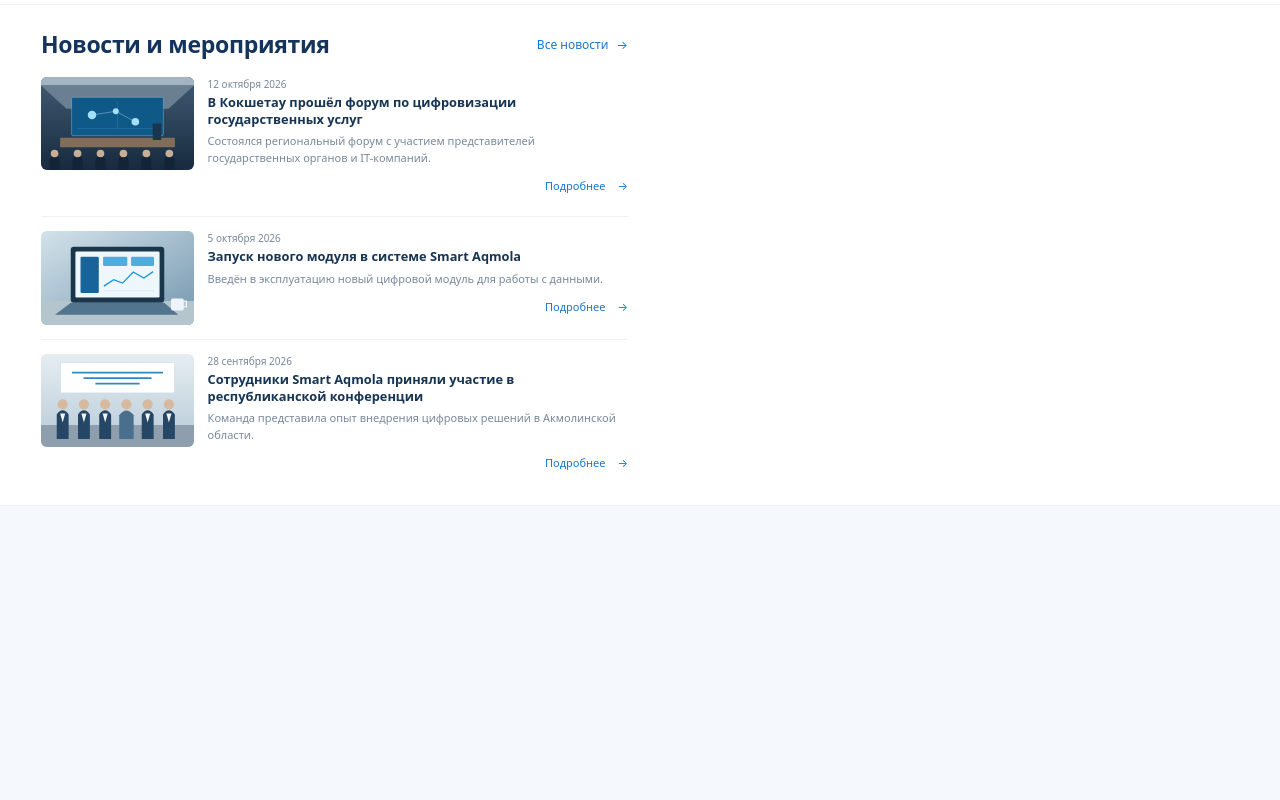
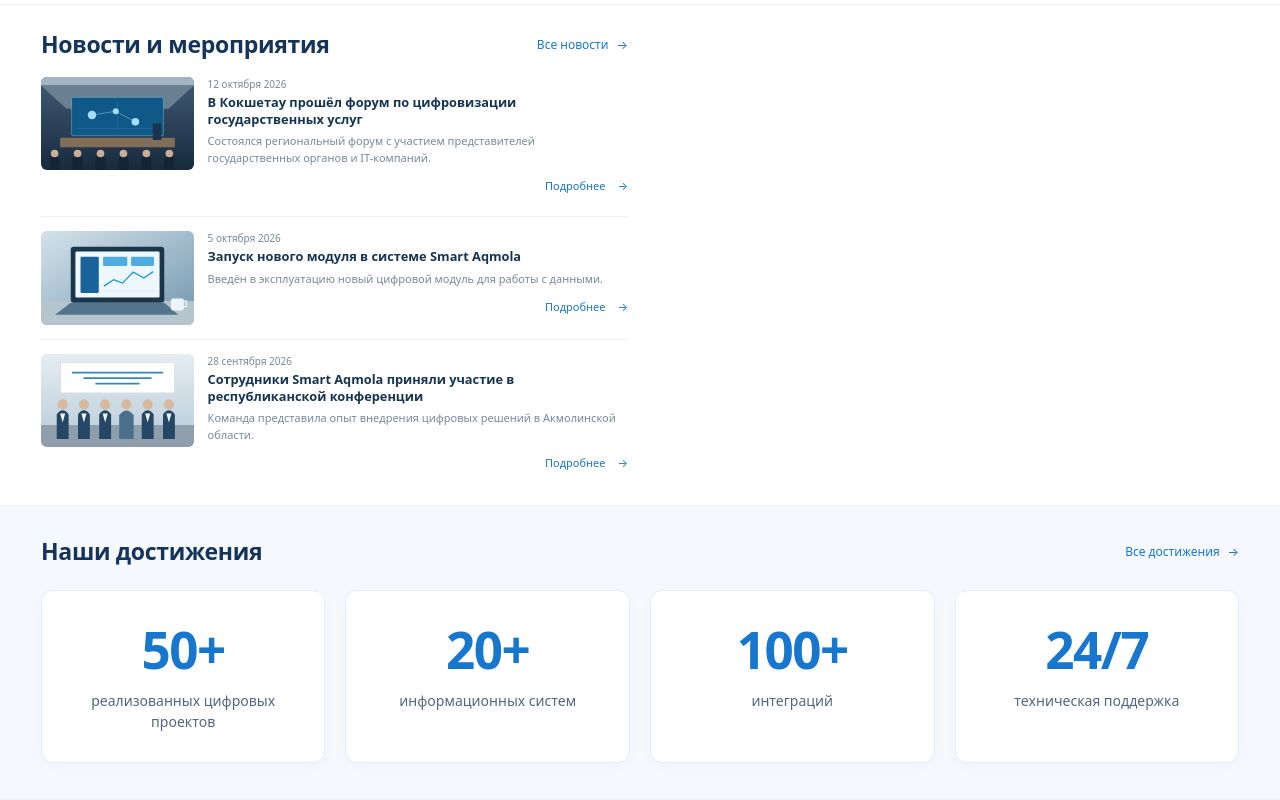
Before and after one commit to Smart-aqmola/smart-aqmola-site-only-front-, a React (Vite) app: page / in a window 1280 px wide. Shown: the part 1177-1977 px from the top of the page. Before the commit the page ends 1683 px from the top, so only its background shows below. Built offline with nearby package versions, Linux system fonts and the light colour scheme.

Commit message:
Add achievements section

```diff
--- /dev/null
+++ b/src/components/Achievements.tsx
@@ -0,0 +1,30 @@
+import type { Language } from '../content'
+import { achievements, achievementsContent } from '../data/achievements'
+import '../styles/achievements.css'
+
+function Achievements({ language }: { language: Language }) {
+  const text = achievementsContent[language]
+
+  return (
+    <section className="achievements" aria-labelledby="achievements-title">
+      <div className="container achievements-container">
+        <div className="achievements-heading">
+          <h2 id="achievements-title">{text.title}</h2>
+          <a className="achievements-all" href="/achievements">
+            {text.all} <span aria-hidden="true">→</span>
+          </a>
+        </div>
+        <ul className="achievements-grid">
+          {achievements.map((achievement) => (
+            <li className="achievement-card" key={achievement.id}>
+              <p className="achievement-value">{achievement.value}</p>
+              <p className="achievement-label">{achievement.label[language]}</p>
+            </li>
+          ))}
+        </ul>
+      </div>
+    </section>
+  )
+}
+
+export default Achievements
--- /dev/null
+++ b/src/data/achievements.ts
@@ -0,0 +1,46 @@
+import type { Language } from '../content'
+
+type Achievement = {
+  id: string
+  value: string
+  label: Record<Language, string>
+}
+
+type AchievementsContent = { title: string; all: string }
+
+export const achievementsContent: Record<Language, AchievementsContent> = {
+  RU: { title: 'Наши достижения', all: 'Все достижения' },
+  KZ: { title: 'Біздің жетістіктеріміз', all: 'Барлық жетістіктер' },
+  EN: { title: 'Our achievements', all: 'All achievements' },
+}
+
+export const achievements: Achievement[] = [
+  {
+    id: 'digital-projects', value: '50+',
+    label: {
+      RU: 'реализованных цифровых проектов',
+      KZ: 'іске асырылған цифрлық жоба',
+      EN: 'digital projects delivered',
+    },
+  },
+  {
+    id: 'information-systems', value: '20+',
+    label: {
+      RU: 'информационных систем',
+      KZ: 'ақпараттық жүйе',
+      EN: 'information systems',
+    },
+  },
+  {
+    id: 'integrations', value: '100+',
+    label: { RU: 'интеграций', KZ: 'интеграция', EN: 'integrations' },
+  },
+  {
+    id: 'technical-support', value: '24/7',
+    label: {
+      RU: 'техническая поддержка',
+      KZ: 'техникалық қолдау',
+      EN: 'technical support',
+    },
+  },
+]
--- a/src/pages/HomePage.tsx
+++ b/src/pages/HomePage.tsx
@@ -3,6 +3,7 @@ import type { Language } from '../content'
 import Activities from '../components/Activities'
 import Projects from '../components/Projects'
 import News from '../components/News'
+import Achievements from '../components/Achievements'
 
 function HomePage({ language }: { language: Language }) {
   return (
@@ -11,6 +12,7 @@ function HomePage({ language }: { language: Language }) {
       <Activities language={language} />
       <Projects language={language} />
       <News language={language} />
+      <Achievements language={language} />
     </>
   )
 }
--- /dev/null
+++ b/src/styles/achievements.css
@@ -0,0 +1,110 @@
+.achievements {
+  padding-block: 28px 36px;
+  background: #f5f9fd;
+  border-bottom: 1px solid #edf1f6;
+}
+
+.achievements .achievements-container {
+  max-width: 1440px;
+  padding-inline: clamp(20px, 3.2vw, 46px);
+}
+
+.achievements-heading {
+  display: flex;
+  align-items: center;
+  justify-content: space-between;
+  flex-wrap: wrap;
+  gap: 12px 24px;
+  margin-bottom: 20px;
+}
+
+.achievements-heading h2 {
+  margin: 0;
+  color: #14345b;
+  font-size: clamp(18px, 1.8vw, 25px);
+  line-height: 1.2;
+  letter-spacing: -.3px;
+}
+
+.achievements-all {
+  display: inline-flex;
+  align-items: center;
+  gap: 8px;
+  min-height: 36px;
+  margin-left: auto;
+  color: #1777cf;
+  font-size: 12px;
+  text-decoration: none;
+}
+
+.achievements-all:hover {
+  text-decoration: underline;
+  text-underline-offset: 4px;
+}
+
+.achievements-grid {
+  display: grid;
+  grid-template-columns: repeat(4, minmax(0, 1fr));
+  gap: 20px;
+  margin: 0;
+  padding: 0;
+  list-style: none;
+}
+
+.achievement-card {
+  min-width: 0;
+  padding: 30px 20px;
+  border: 1px solid #e3edf7;
+  border-radius: 12px;
+  background: #fff;
+  box-shadow: 0 3px 12px #153d6506;
+  text-align: center;
+  transition: transform .2s ease, box-shadow .2s ease, border-color .2s ease;
+}
+
+.achievement-value {
+  margin: 0 0 12px;
+  color: #1777cf;
+  font-size: clamp(40px, 4vw, 56px);
+  font-weight: 750;
+  font-variant-numeric: tabular-nums;
+  line-height: 1.1;
+  letter-spacing: -1.5px;
+}
+
+.achievement-label {
+  max-width: 230px;
+  margin-inline: auto;
+  color: #52677e;
+  font-size: 14px;
+  line-height: 1.5;
+}
+
+@media (hover: hover) {
+  .achievement-card:hover {
+    transform: translateY(-3px);
+    border-color: #b8d7f4;
+    box-shadow: 0 8px 22px #153d6512;
+  }
+}
+
+@media (max-width: 1000px) {
+  .achievements-grid { grid-template-columns: repeat(2, minmax(0, 1fr)); }
+}
+
+@media (max-width: 600px) {
+  .achievements { padding-block: 24px; }
+  .achievements-heading h2 { font-size: 21px; }
+  .achievements-grid { gap: 12px; }
+  .achievement-card { padding: 24px 16px; }
+  .achievement-label { font-size: 13px; }
+}
+
+@media (max-width: 380px) {
+  .achievements-grid { grid-template-columns: 1fr; }
+}
+
+@media (prefers-reduced-motion: reduce) {
+  .achievement-card { transition: none; }
+  .achievement-card:hover { transform: none; }
+}
```
